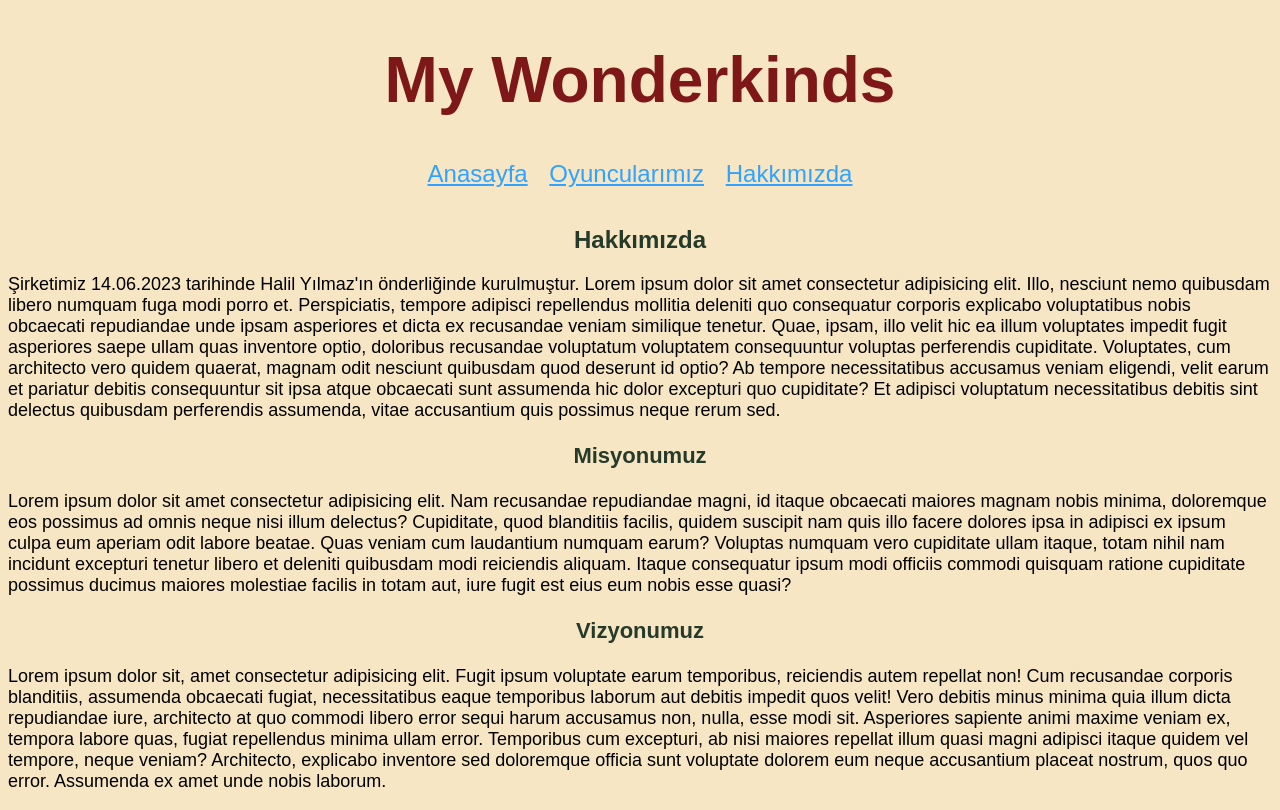
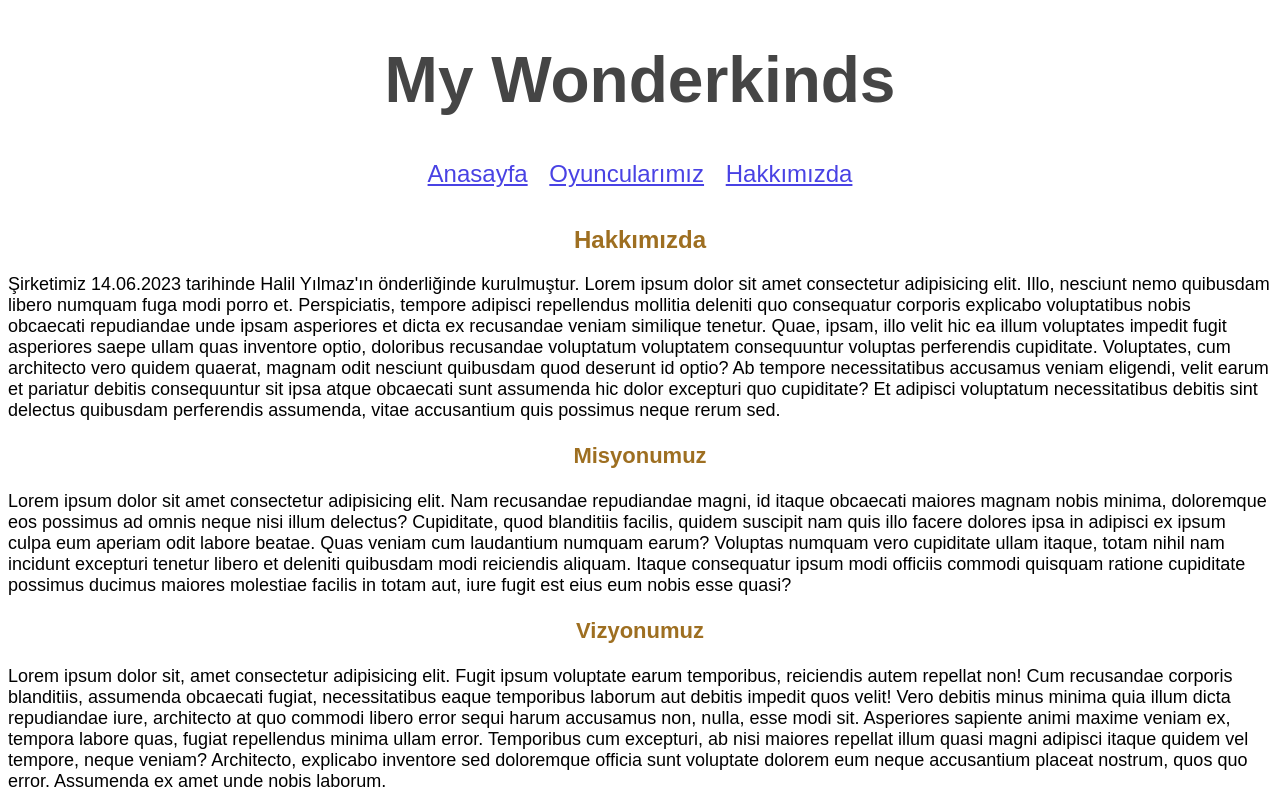
Before and after one commit to halilyilmaz11/Front-End_CSS_odev_1, a plain HTML site: page Hakkımızda.html in a window 1280 px wide. Drawn offline with Linux system fonts and the light colour scheme.

Commit message:
sayfa teması değiştirildi.

```diff
--- a/css/mystyle.css
+++ b/css/mystyle.css
@@ -1,33 +1,32 @@
 body {
-    background-color: #F7E6C4;
+    background-color: white;
     font-family: sans-serif;
 }
 
 header {
     text-align: center;
-    color: #7E1717;
+    color: #454545;
     font-size: 32px;
 }
 
 .lorem {
     text-align: center;
-    color: #263A29;
+    color: #9E6F21;
     font-size: 24px;
 }
 
 a {
-    color: #30A2FF;
+    color: #4942E4;
     font-size: 24px;
-
 }
 
 h3 {
-    color: #263A29;
+    color: #9E6F21;
     font-size: 22px;
     text-align: center;
 }
 
 p {
     font-size: 18px;
-
+    color: black;
 }
```
